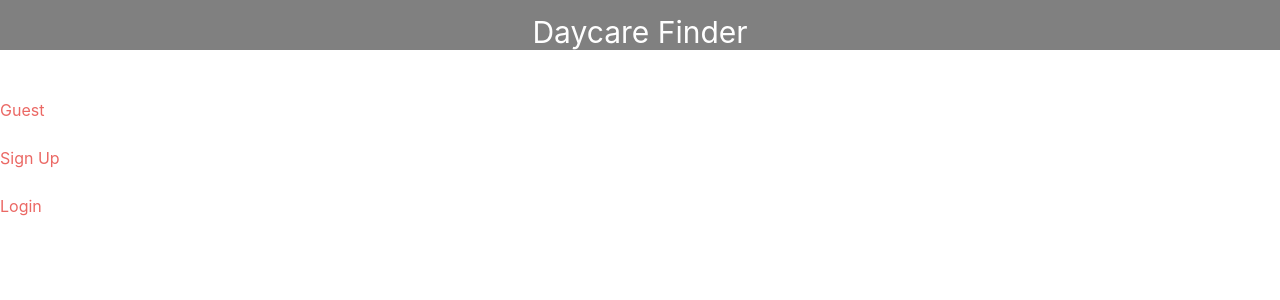
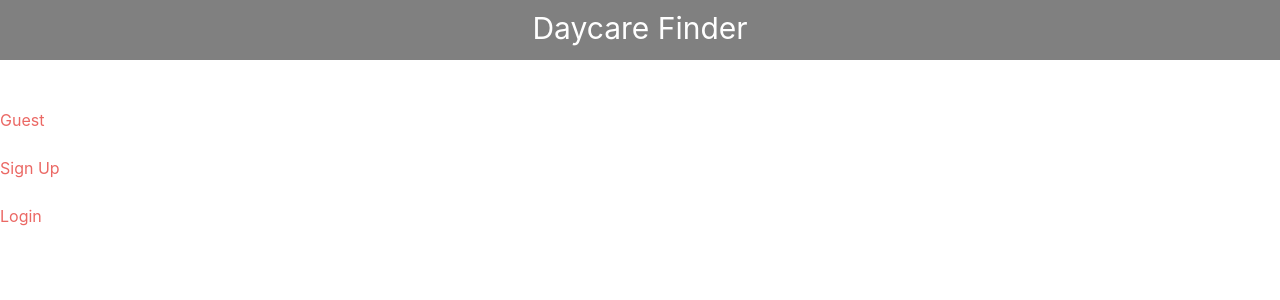
Before and after one commit to makicoding/Daycare-Finder-FrontEnd, a React (Create React App) app: page / in a window 1280 px wide. Shown: the top 300 px of the page. Built offline with nearby package versions, Linux system fonts and the light colour scheme; a web font is replaced by a local one.

Commit message:
Bootstrap grid imported to search.js

```diff
--- a/src/components/logo_bar/logoBar.css
+++ b/src/components/logo_bar/logoBar.css
@@ -1,8 +1,8 @@
 .logoBar {
     width: 100%;
-    height: 50px;
+    height: 60px;
 
-    padding: 10px 0px 0px 0px;      /* Total height is 60px (height: 50px + padding: 10px) */
+    padding: 6px 0px 0px 0px;      /* Total height is 60px (height: 50px + padding: 10px) */
 
     background-color: grey;
     color: white;
--- a/src/pages/search.js
+++ b/src/pages/search.js
@@ -2,6 +2,7 @@ import React from 'react';
 import { Link } from "react-router-dom";
 import './search.css';
 import LogoBar from '../components/logo_bar';
+import { Container, Row, Col } from "../components/Grid";
 
 // Run "npm start" to start React app.
 // Run "npm i" or "npm i [specific component name]" in the command line if there are any dependencies missing in the node modules folder.
```
